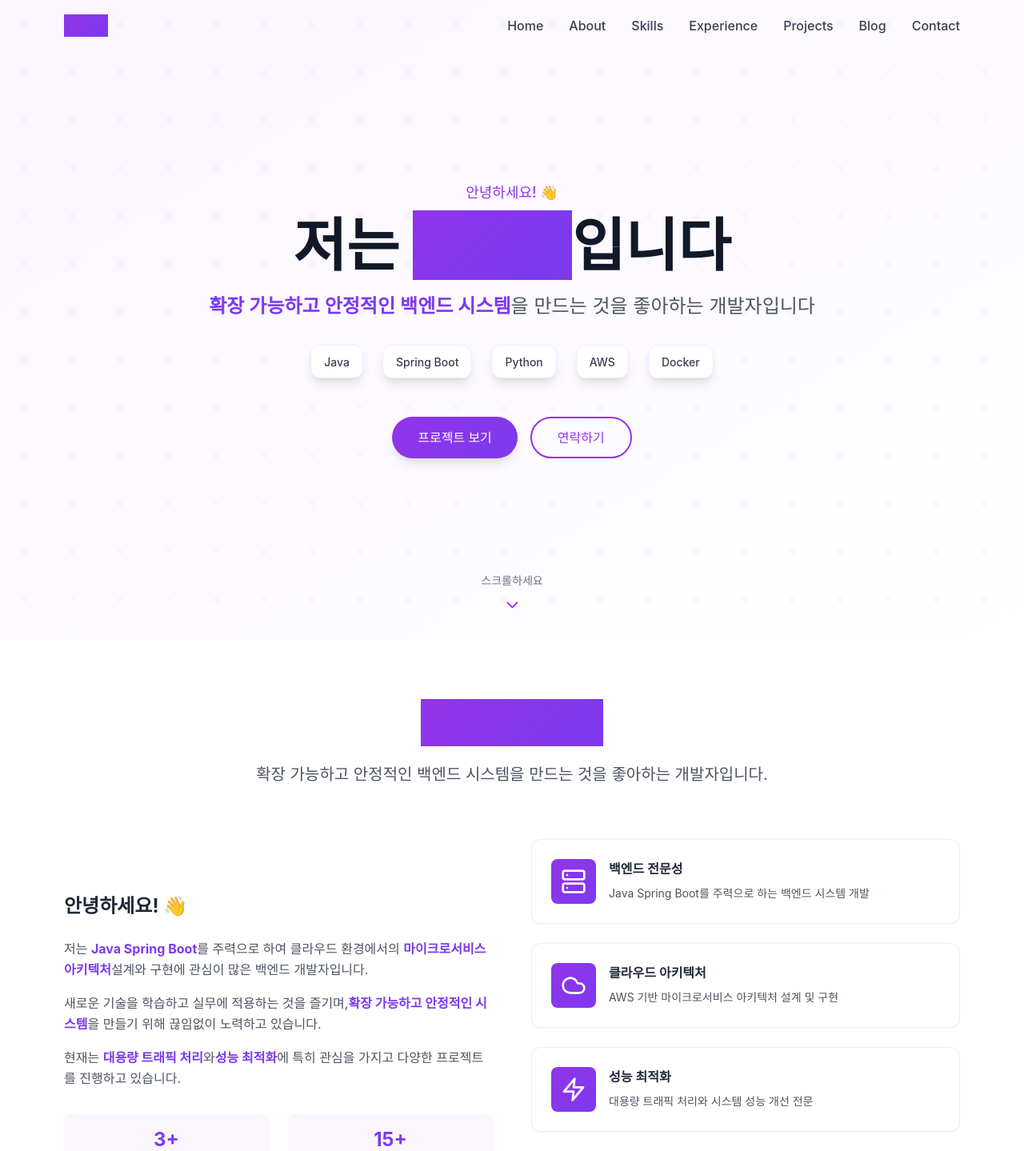
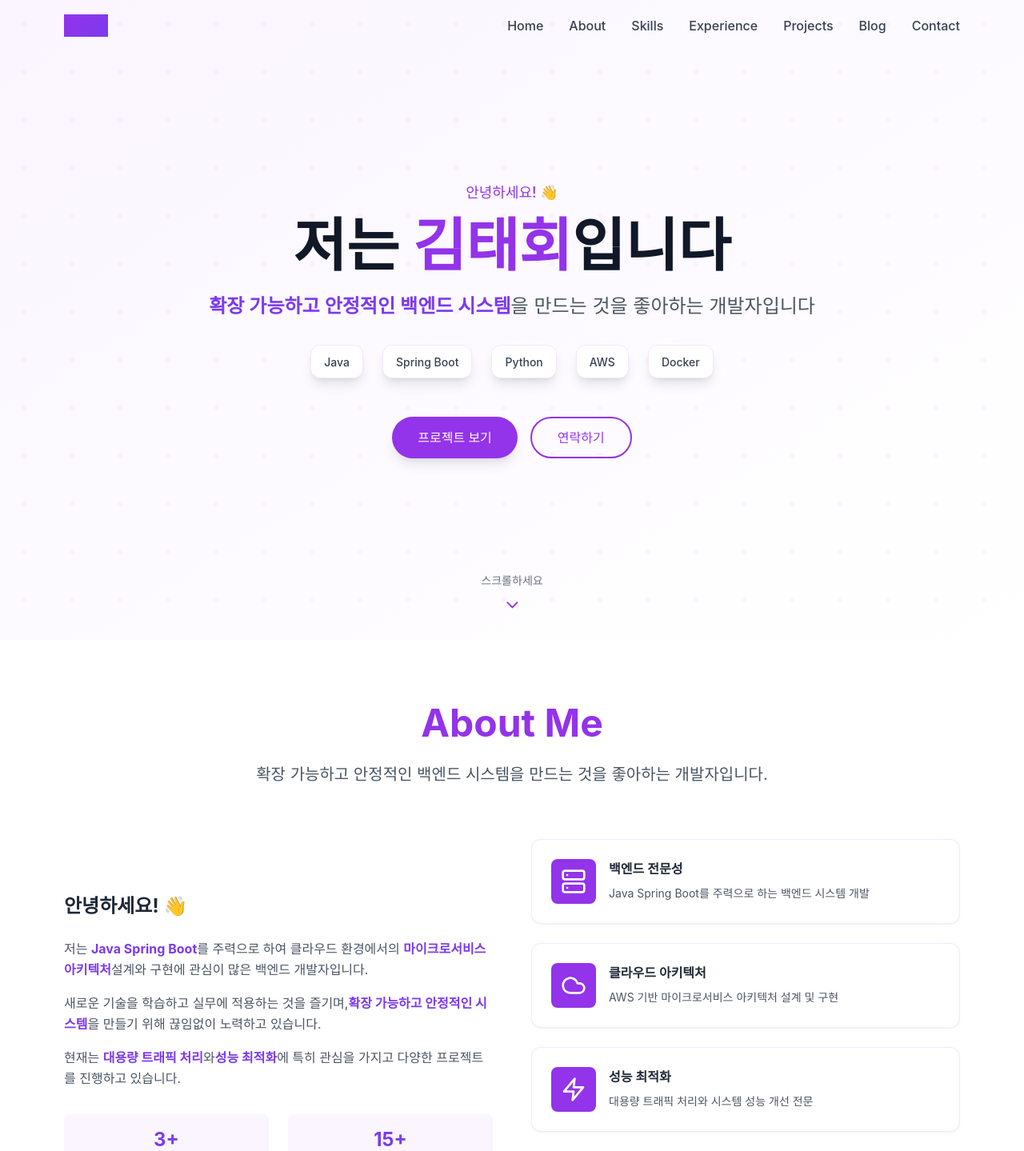
Before and after one commit to F-los/velog, a Next.js app in the folder frontend/: page / in a window 1280 px wide. Shown: the top 1439 px of the page at 80% size. Built offline with nearby package versions, Linux system fonts and the light colour scheme.

Commit message:
fix color contrast issues - replace gradient text with solid purple colors

```diff
--- a/frontend/components/About.tsx
+++ b/frontend/components/About.tsx
@@ -38,7 +38,7 @@ const About = () => {
           className="text-center mb-16"
         >
           <h2 className="text-4xl md:text-5xl font-bold mb-6">
-            <span className="bg-purple-gradient bg-clip-text text-transparent">About Me</span>
+            <span className="text-purple-600">About Me</span>
           </h2>
           <p className="text-xl text-gray-600 max-w-3xl mx-auto leading-relaxed">
             확장 가능하고 안정적인 백엔드 시스템을 만드는 것을 좋아하는 개발자입니다.
@@ -105,7 +105,7 @@ const About = () => {
                 whileHover={{ scale: 1.02 }}
                 className="flex items-start space-x-4 p-6 bg-white border border-purple-100 rounded-xl shadow-sm hover:shadow-lg transition-all duration-300"
               >
-                <div className="flex-shrink-0 p-3 bg-purple-gradient rounded-lg text-white">
+                <div className="flex-shrink-0 p-3 bg-purple-600 rounded-lg text-white">
                   {highlight.icon}
                 </div>
                 <div>
--- a/frontend/components/Hero.tsx
+++ b/frontend/components/Hero.tsx
@@ -37,10 +37,10 @@ const Hero = () => {
             initial={{ opacity: 0, y: 30 }}
             animate={{ opacity: 1, y: 0 }}
             transition={{ delay: 0.4 }}
-            className="text-5xl md:text-7xl font-bold mb-6"
+            className="text-5xl md:text-7xl font-bold mb-6 text-gray-900"
           >
             저는{' '}
-            <span className="bg-purple-gradient bg-clip-text text-transparent animate-gradient">
+            <span className="text-purple-600 font-bold">
               김태회
             </span>
             입니다
@@ -88,7 +88,7 @@ const Hero = () => {
               whileHover={{ scale: 1.05 }}
               whileTap={{ scale: 0.95 }}
               onClick={() => document.getElementById('projects')?.scrollIntoView({ behavior: 'smooth' })}
-              className="bg-purple-gradient text-white px-8 py-3 rounded-full font-medium shadow-lg hover:shadow-xl transition-all duration-300"
+              className="bg-purple-600 hover:bg-purple-700 text-white px-8 py-3 rounded-full font-medium shadow-lg hover:shadow-xl transition-all duration-300"
             >
               프로젝트 보기
             </motion.button>
```
